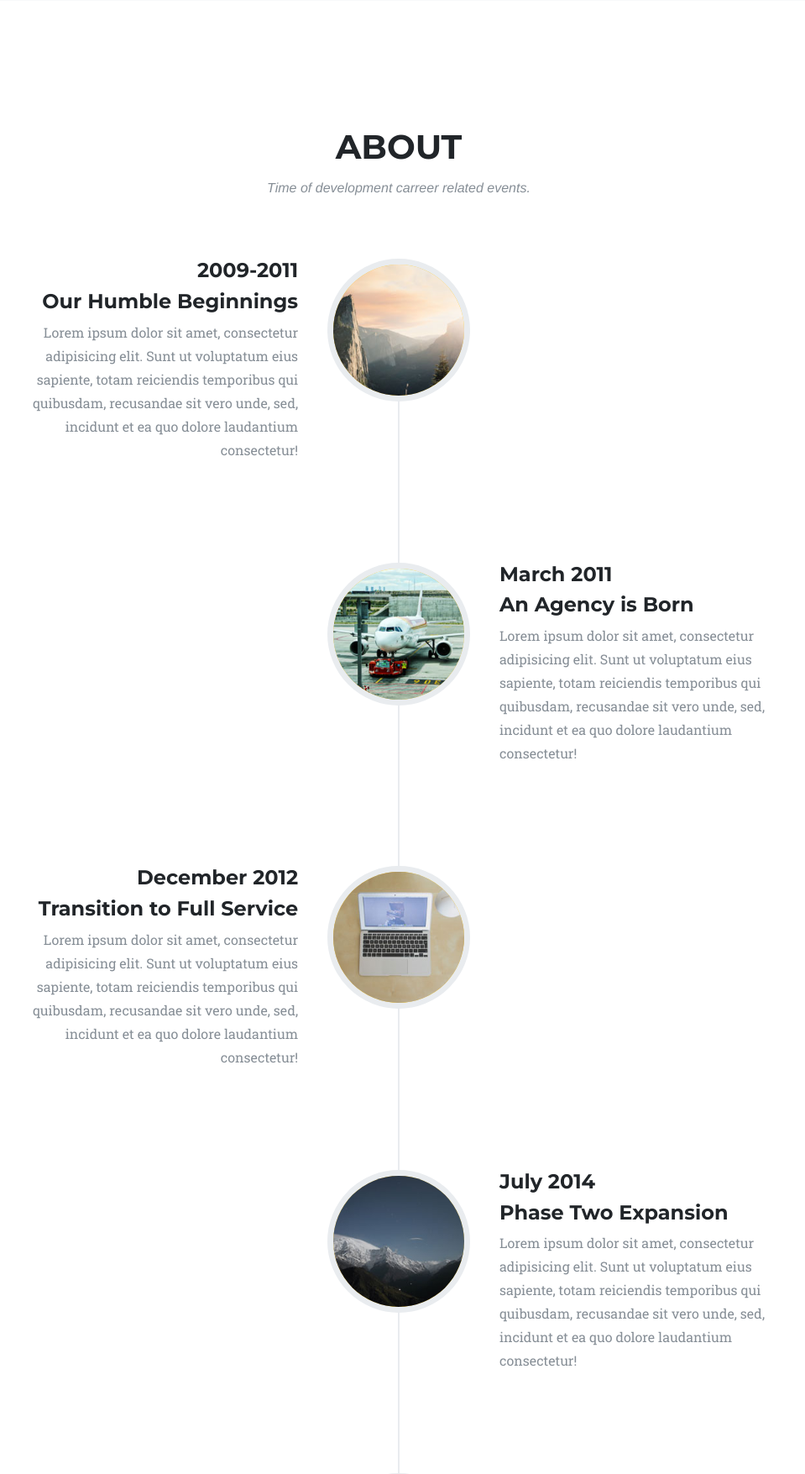
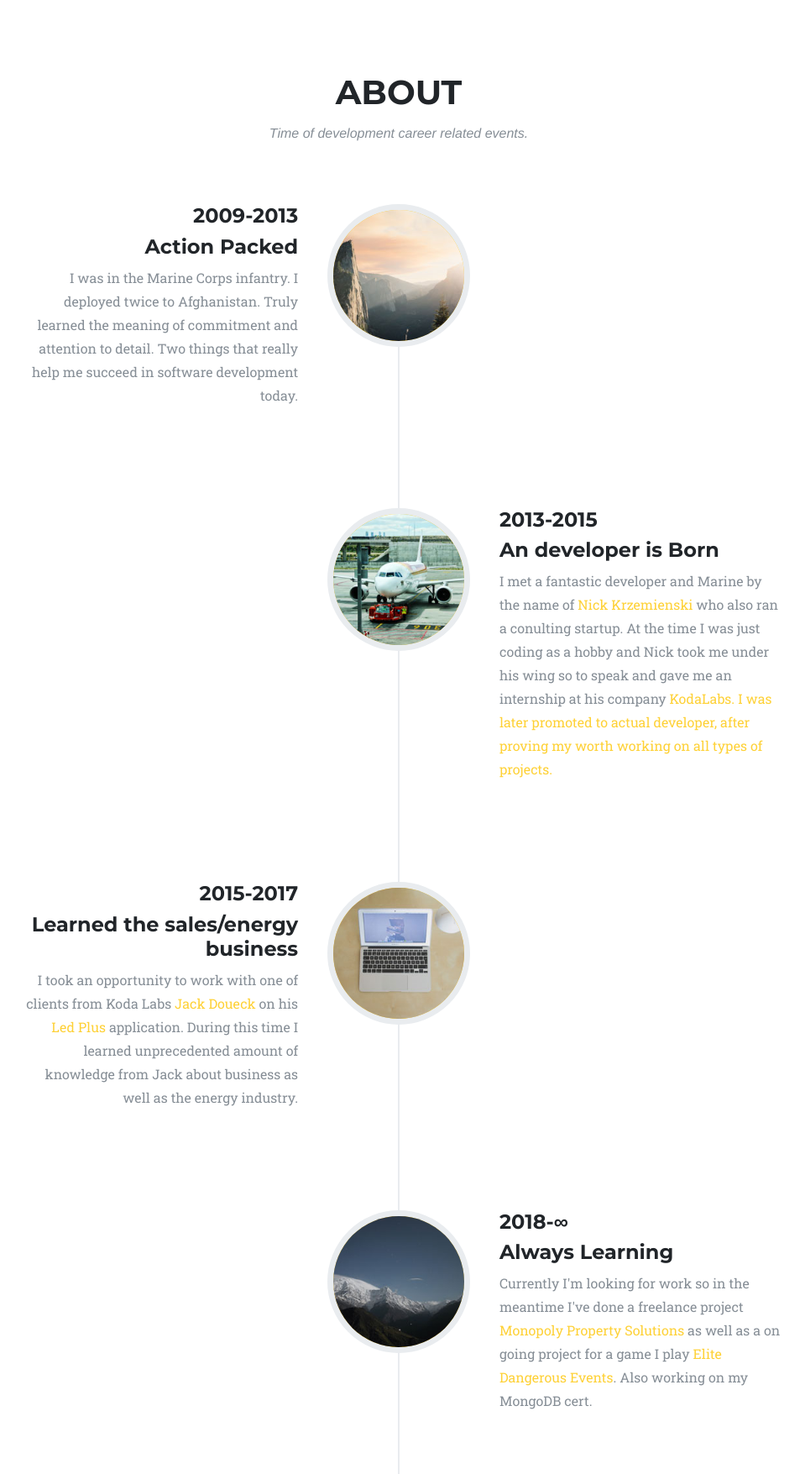
Before and after one commit to CCecilia/myportfolio, a Django app: page / in a window 1280 px wide. Shown: the part 2652-4407 px from the top of the page at 84% size, without its empty margins (165-1124 px from the left). Run offline with Django 3.2, Linux system fonts and the light colour scheme; data comes from the database, SQL or seed files in the repository; both versions use the stored data as it was after the commit; some libraries are stand-ins or nearby versions; some web fonts are replaced.

Commit message:
ui updates

```diff
--- a/myportfolio/templates/htmlPages/base.html
+++ b/myportfolio/templates/htmlPages/base.html
@@ -146,13 +146,13 @@
 		                <div class="modal-body">
 		                  <!-- Project Details Go Here -->
 		                  <h2 class="text-uppercase">{{ project.name }}</h2>
-		                  <p class="item-intro text-muted">Lorem ipsum dolor sit amet consectetur.</p>
+		                  <!-- <p class="item-intro text-muted">Lorem ipsum dolor sit amet consectetur.</p> -->
 		                  <img class="img-fluid d-block mx-auto" src="img/portfolio/01-full.jpg" alt="">{{ project.description }}</p>
-		                  <ul class="list-inline">
+		                  <!-- <ul class="list-inline">
 		                    <li>Date: January 2017</li>
 		                    <li>Client: Threads</li>
 		                    <li>Category: Illustration</li>
-		                  </ul>
+		                  </ul> -->
 		                  <button class="btn btn-primary" data-dismiss="modal" type="button">
 		                    <i class="fa fa-times"></i>Close Project</button>
 		                </div>
--- a/myportfolio/templates/htmlPages/index.html
+++ b/myportfolio/templates/htmlPages/index.html
@@ -9,7 +9,7 @@
           <video autoplay muted loop id="videoBG">
             <source src="{% static 'video/code_bg.mp4' %}" type="video/mp4">
           </video>
-          <div class="intro-lead-in">Welcome To My Site!</div>
+          <!-- <div class="intro-lead-in">Welcome To My Site!</div> -->
           <div class="intro-heading text-uppercase">Schedule a consultation today</div>
           <a class="btn btn-primary btn-xl text-uppercase js-scroll-trigger tell-me-more-btn" href="#services">Tell Me More</a>
         </div>
@@ -60,7 +60,7 @@
         <div class="row">
           <div class="col-lg-12 text-center">
             <h2 class="section-heading text-uppercase">Portfolio</h2>
-            <h3 class="section-subheading text-muted">Some projects I worked on for clients.</h3>
+            <h3 class="section-subheading text-muted">Projects I worked on.</h3>
           </div>
         </div>
         <div class="row">
@@ -90,7 +90,7 @@
         <div class="row">
           <div class="col-lg-12 text-center">
             <h2 class="section-heading text-uppercase">About</h2>
-            <h3 class="section-subheading text-muted">Time of development carreer related events.</h3>
+            <h3 class="section-subheading text-muted">Time of development career related events.</h3>
           </div>
         </div>
         <div class="row">
@@ -102,11 +102,11 @@
                 </div>
                 <div class="timeline-panel">
                   <div class="timeline-heading">
-                    <h4>2009-2011</h4>
-                    <h4 class="subheading">Our Humble Beginnings</h4>
+                    <h4>2009-2013</h4>
+                    <h4 class="subheading">Action Packed</h4>
                   </div>
                   <div class="timeline-body">
-                    <p class="text-muted">Lorem ipsum dolor sit amet, consectetur adipisicing elit. Sunt ut voluptatum eius sapiente, totam reiciendis temporibus qui quibusdam, recusandae sit vero unde, sed, incidunt et ea quo dolore laudantium consectetur!</p>
+                    <p class="text-muted">I was in the Marine Corps infantry. I deployed twice to Afghanistan. Truly learned the meaning of commitment and attention to detail. Two things that really help me succeed in software development today.</p>
                   </div>
                 </div>
               </li>
@@ -116,11 +116,11 @@
                 </div>
                 <div class="timeline-panel">
                   <div class="timeline-heading">
-                    <h4>March 2011</h4>
-                    <h4 class="subheading">An Agency is Born</h4>
+                    <h4>2013-2015</h4>
+                    <h4 class="subheading">An developer is Born</h4>
                   </div>
                   <div class="timeline-body">
-                    <p class="text-muted">Lorem ipsum dolor sit amet, consectetur adipisicing elit. Sunt ut voluptatum eius sapiente, totam reiciendis temporibus qui quibusdam, recusandae sit vero unde, sed, incidunt et ea quo dolore laudantium consectetur!</p>
+                    <p class="text-muted">I met a fantastic developer and Marine by the name of <a href="https://www.linkedin.com/in/krzemienski/" target="_blank">Nick Krzemienski</a> who also ran a conulting startup. At the time I was just coding as a hobby and Nick took me under his wing so to speak and gave me an internship at his company <a href="http://kodalabs.com/" target="_blank">KodaLabs. I was later promoted to actual developer, after proving my worth working on all types of projects.</a></p>
                   </div>
                 </div>
               </li>
@@ -130,11 +130,11 @@
                 </div>
                 <div class="timeline-panel">
                   <div class="timeline-heading">
-                    <h4>December 2012</h4>
-                    <h4 class="subheading">Transition to Full Service</h4>
+                    <h4>2015-2017</h4>
+                    <h4 class="subheading">Learned the sales/energy business</h4>
                   </div>
                   <div class="timeline-body">
-                    <p class="text-muted">Lorem ipsum dolor sit amet, consectetur adipisicing elit. Sunt ut voluptatum eius sapiente, totam reiciendis temporibus qui quibusdam, recusandae sit vero unde, sed, incidunt et ea quo dolore laudantium consectetur!</p>
+                    <p class="text-muted">I took an opportunity to work with one of clients from Koda Labs <a href="https://www.linkedin.com/in/jack-doueck-44417a17/" target="_blank">Jack Doueck</a> on his <a href="http://www.ledplususa.com/"  target="_blank">Led Plus</a> application. During this time I learned unprecedented amount of knowledge from Jack about business as well as the energy industry.</p>
                   </div>
                 </div>
               </li>
@@ -144,18 +144,18 @@
                 </div>
                 <div class="timeline-panel">
                   <div class="timeline-heading">
-                    <h4>July 2014</h4>
-                    <h4 class="subheading">Phase Two Expansion</h4>
+                    <h4>2018-∞</h4>
+                    <h4 class="subheading">Always Learning</h4>
                   </div>
                   <div class="timeline-body">
-                    <p class="text-muted">Lorem ipsum dolor sit amet, consectetur adipisicing elit. Sunt ut voluptatum eius sapiente, totam reiciendis temporibus qui quibusdam, recusandae sit vero unde, sed, incidunt et ea quo dolore laudantium consectetur!</p>
+                    <p class="text-muted">Currently I'm looking for work so in the meantime I've done a freelance project <a href="">Monopoly Property Solutions</a> as well as a on going project for a game I play <a href="https://www.elitedangerousevents.com/">Elite Dangerous Events</a>. Also working on my MongoDB cert.</p>
                   </div>
                 </div>
               </li>
               <li class="timeline-inverted">
                 <div class="timeline-image">
                   <h4>Be Part
-                    <br>Of Our
+                    <br>Of My
                     <br>Story!</h4>
                 </div>
               </li>
```
Also changed, not shown: myportfolio/db.sqlite3. Lines whose indentation alone changed are shown as unchanged.
